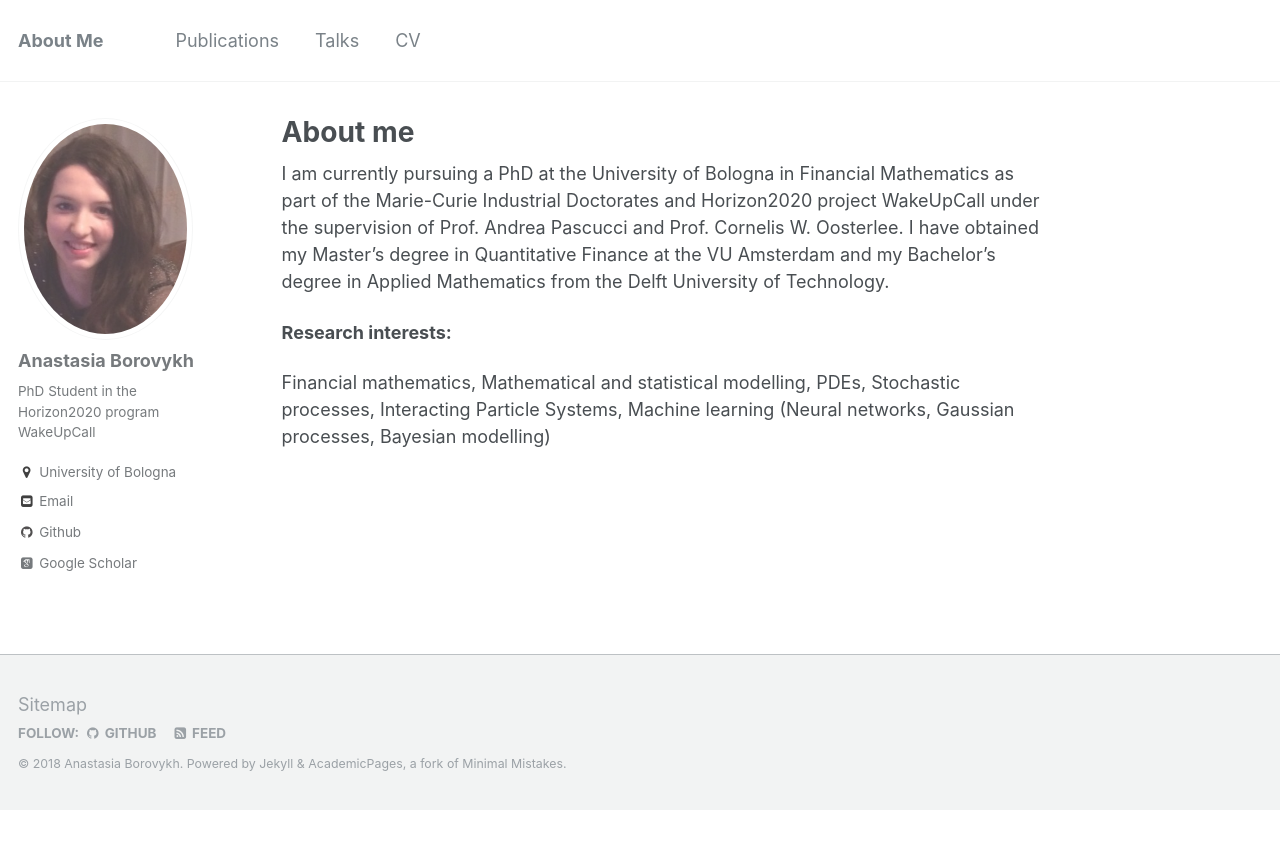
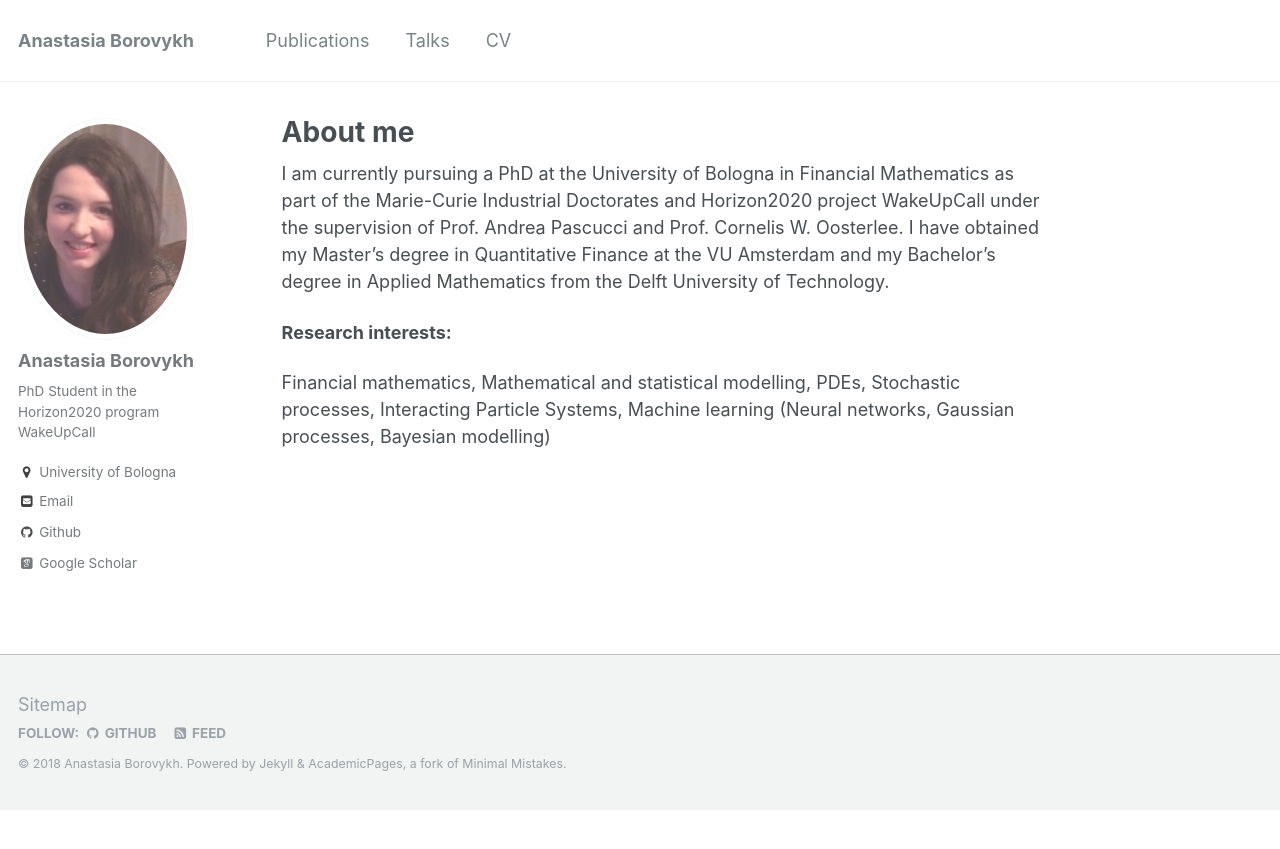
Before and after one commit to aib93/aib93.github.io, a Jekyll site: the page built from _pages/about.md, in a window 1280 px wide. Shown: the top 849 px of the page. Built offline with Jekyll 4.4.1, drawn with Linux system fonts in a browser that asks for light colours; some web fonts are replaced.

Commit message:
Initial commit

```diff
--- a/_config.yml
+++ b/_config.yml
@@ -7,7 +7,7 @@
 
 # Site Settings
 locale                   : "en-US"
-title                    : "About Me"
+title                    : "Anastasia Borovykh"
 title_separator          : "-"
 name                     : &name "Anastasia Borovykh"
 description              : &description ""
```
